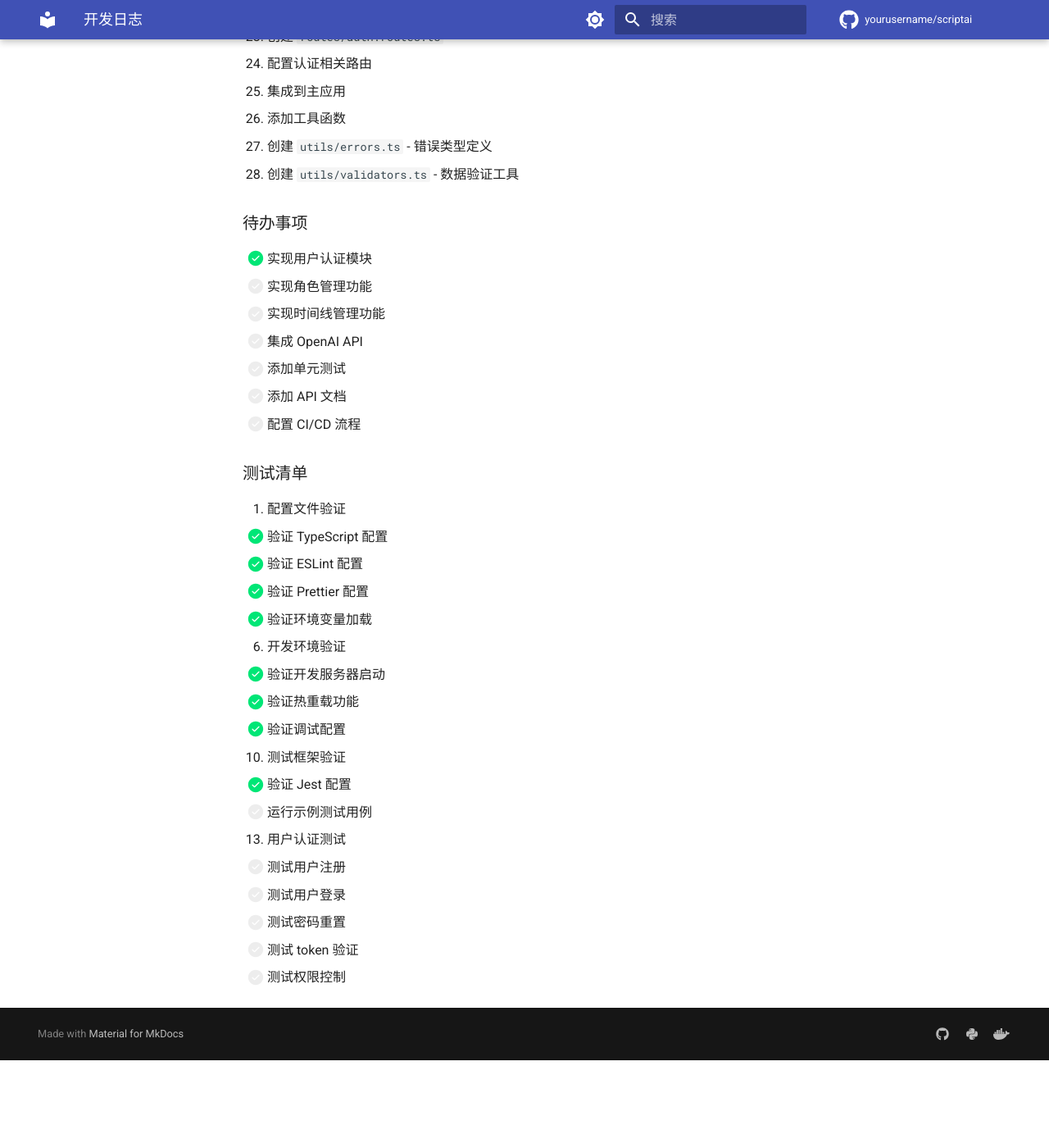
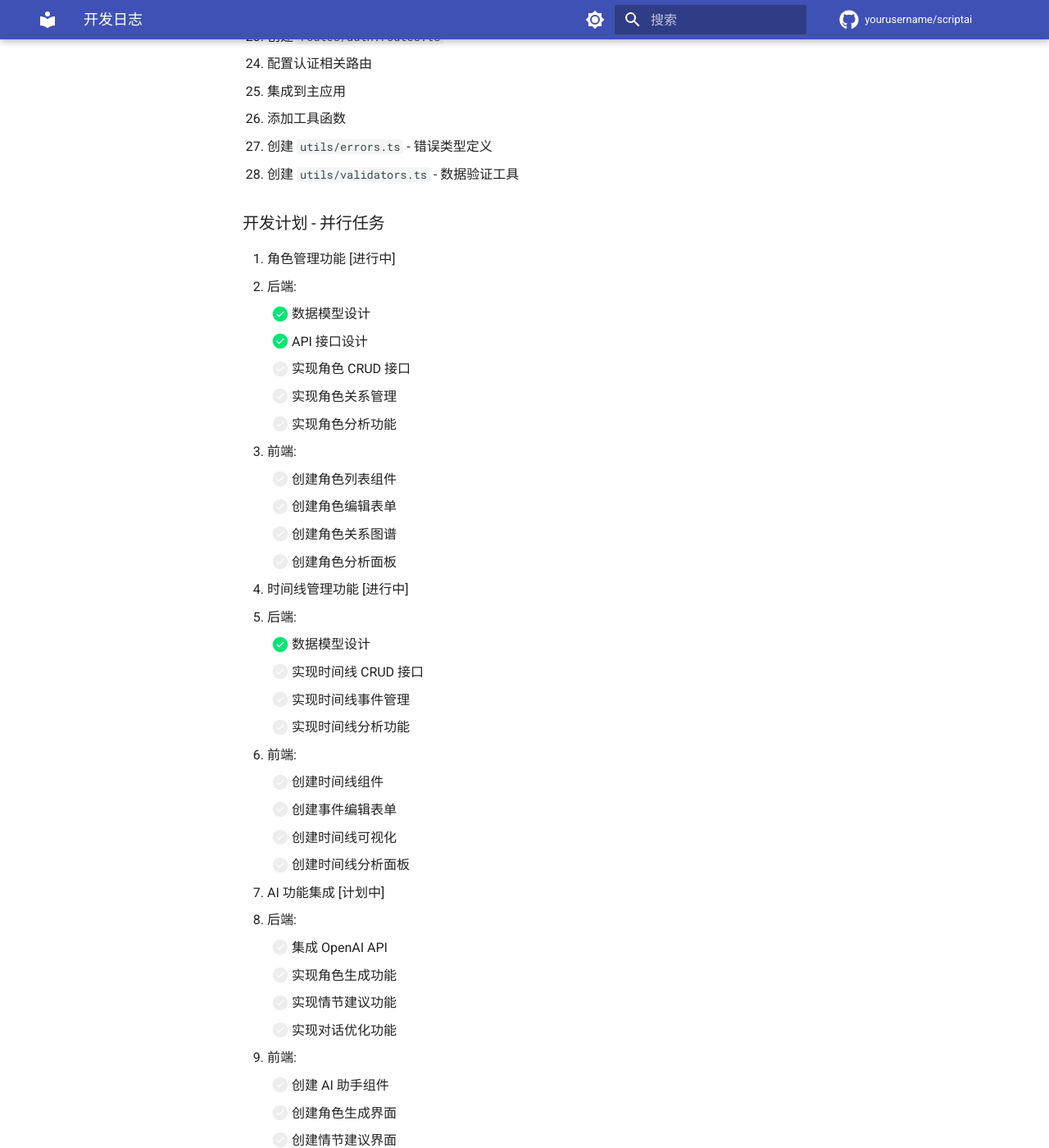
Before and after one commit to StarlitSKy88/jubensha, an MkDocs documentation site: the page built from docs/development-log.md, in a window 1280 px wide and 1400 px high, scrolled down 1774 px. Shown: the whole window at 82% size. Built offline with MkDocs 1.6.1 and Material for MkDocs 9.7.7, drawn with Linux system fonts in a browser that asks for light colours; comment, search, counter and statistics services are not loaded; before the commit the page ends 3067 px from its top, so only the background shows below that; some of the changed text lies outside the part shown.

Commit message:
docs: 更新开发日志，添加并行开发计划

```diff
--- a/docs/development-log.md
+++ b/docs/development-log.md
@@ -64,6 +64,57 @@
    - 创建 `utils/errors.ts` - 错误类型定义
    - 创建 `utils/validators.ts` - 数据验证工具
 
+### 开发计划 - 并行任务
+
+1. 角色管理功能 [进行中]
+   - 后端:
+     - [x] 数据模型设计
+     - [x] API 接口设计
+     - [ ] 实现角色 CRUD 接口
+     - [ ] 实现角色关系管理
+     - [ ] 实现角色分析功能
+   - 前端:
+     - [ ] 创建角色列表组件
+     - [ ] 创建角色编辑表单
+     - [ ] 创建角色关系图谱
+     - [ ] 创建角色分析面板
+
+2. 时间线管理功能 [进行中]
+   - 后端:
+     - [x] 数据模型设计
+     - [ ] 实现时间线 CRUD 接口
+     - [ ] 实现时间线事件管理
+     - [ ] 实现时间线分析功能
+   - 前端:
+     - [ ] 创建时间线组件
+     - [ ] 创建事件编辑表单
+     - [ ] 创建时间线可视化
+     - [ ] 创建时间线分析面板
+
+3. AI 功能集成 [计划中]
+   - 后端:
+     - [ ] 集成 OpenAI API
+     - [ ] 实现角色生成功能
+     - [ ] 实现情节建议功能
+     - [ ] 实现对话优化功能
+   - 前端:
+     - [ ] 创建 AI 助手组件
+     - [ ] 创建角色生成界面
+     - [ ] 创建情节建议界面
+     - [ ] 创建对话优化界面
+
+4. 测试和文档
+   - 测试:
+     - [ ] 编写单元测试
+     - [ ] 编写集成测试
+     - [ ] 编写 E2E 测试
+     - [ ] 进行性能测试
+   - 文档:
+     - [ ] 完善 API 文档
+     - [ ] 编写部署文档
+     - [ ] 编写用户指南
+     - [ ] 编写开发者文档
+
 ### 待办事项
 
 - [x] 实现用户认证模块
```
